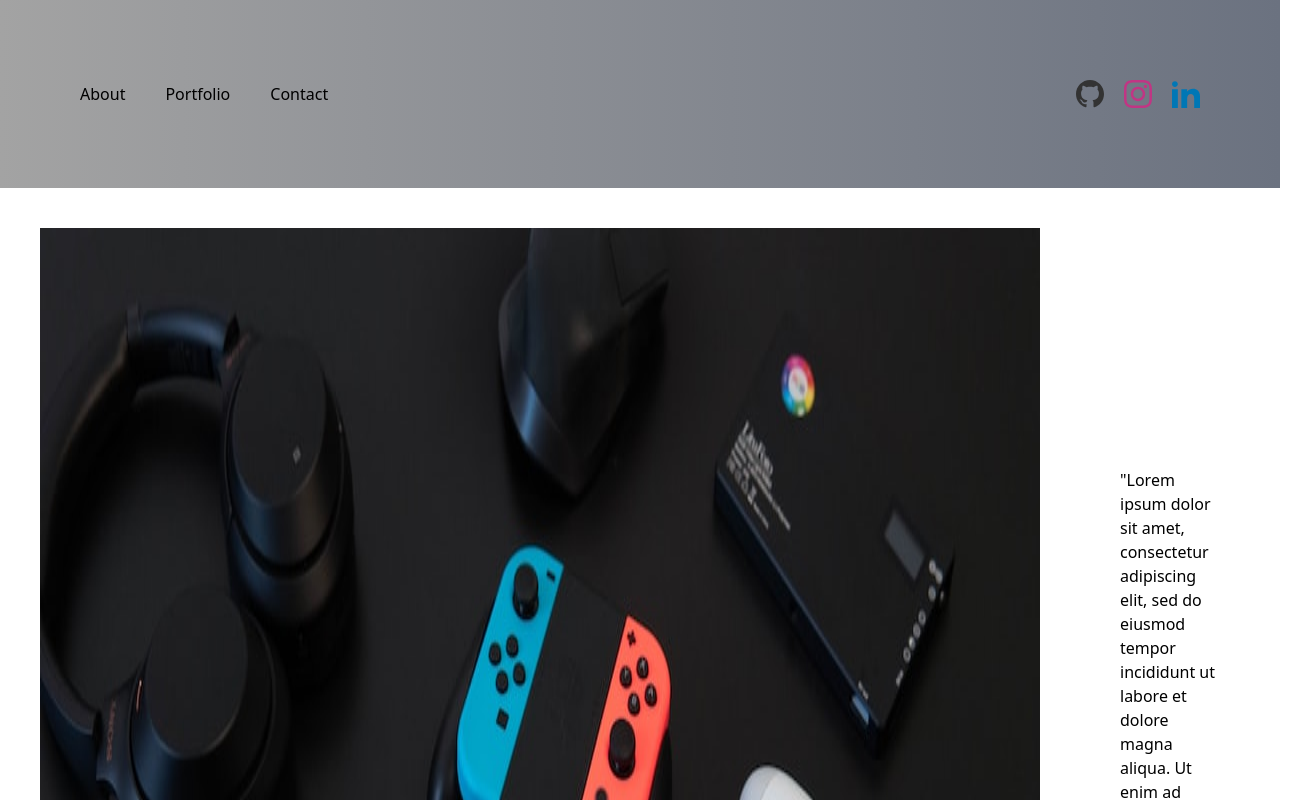
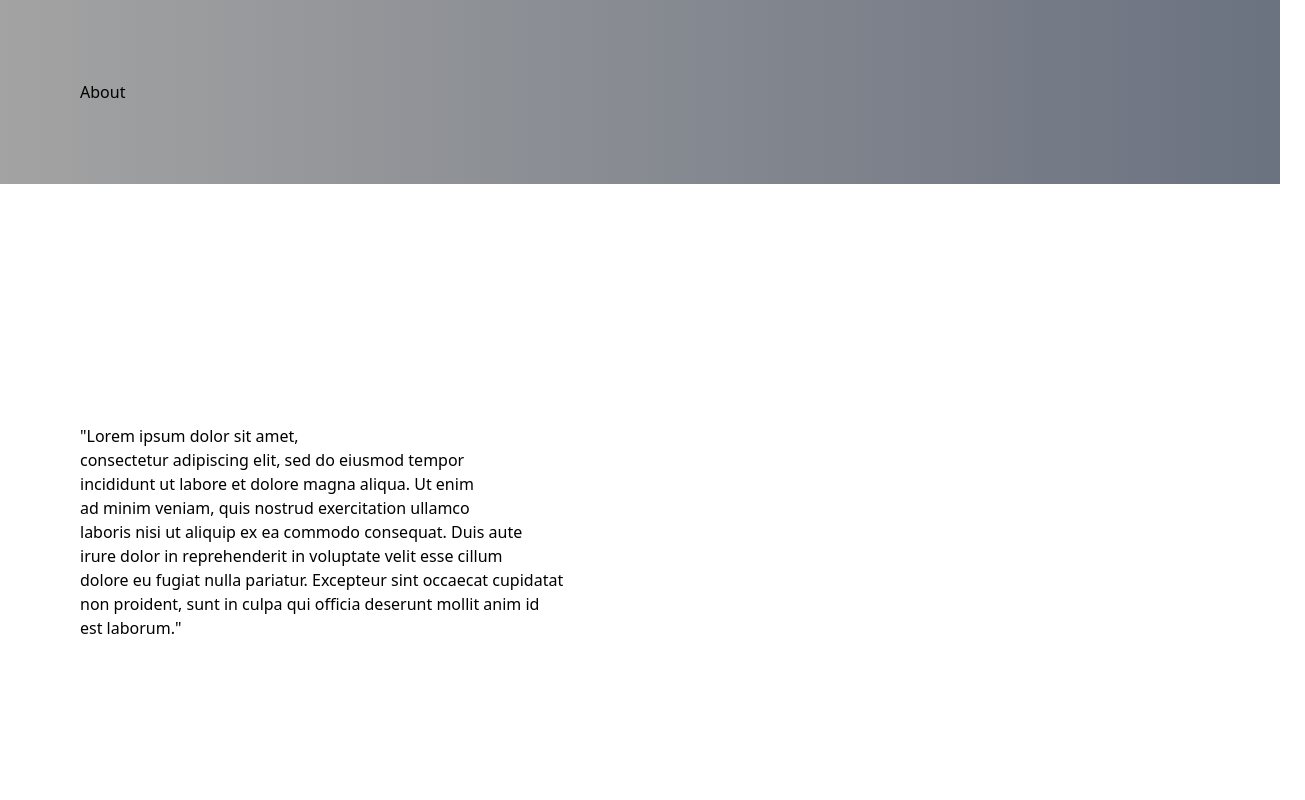
Before and after one commit to jedi24garcia/main-web-react, a React (Create React App) app: page /About in a window 1280 px wide. Shown: the top 800 px of the page, 1305 px wide, since content can reach past the window. Built offline with nearby package versions, Linux system fonts and the light colour scheme.

Commit message:
added about pages and modified app

```diff
--- a/package.json
+++ b/package.json
@@ -8,6 +8,7 @@
     "@testing-library/user-event": "^13.5.0",
     "react": "^18.2.0",
     "react-dom": "^18.2.0",
+    "react-router-dom": "^6.16.0",
     "react-scripts": "5.0.1",
     "web-vitals": "^2.1.4"
   },
--- /dev/null
+++ b/src/About.js
@@ -0,0 +1,27 @@
+import React from 'react';
+
+function About() {
+    return (
+        <div>
+            <header class="flex justify-between items-center p-20 bg-gradient-to-r from-neutral-400 to-gray-500">
+                <h1>About</h1>
+            </header>
+            <div class='item-body px-20 py-60'>
+                <p class='font-serif'>"Lorem ipsum dolor sit amet,<br />
+                    consectetur adipiscing elit, sed do eiusmod tempor<br />
+                    incididunt ut labore et dolore magna aliqua. Ut enim<br />
+                    ad minim veniam, quis nostrud exercitation ullamco<br />
+                    laboris nisi ut aliquip ex ea commodo consequat. Duis aute<br />
+                    irure dolor in reprehenderit in voluptate velit esse cillum<br />
+                    dolore eu fugiat nulla pariatur. Excepteur sint occaecat cupidatat<br />
+                    non proident, sunt in culpa qui officia deserunt mollit anim id<br />
+                    est laborum."
+                </p>
+            </div>
+            <footer class="flex justify-between items-center p-20 bg-gradient-to-r from-neutral-400 to-gray-500">
+            </footer>
+        </div>
+    );
+};
+
+export default About;
--- a/src/App.js
+++ b/src/App.js
@@ -1,10 +1,18 @@
 import React from 'react';
 import './App.css';
+import { BrowserRouter, Routes, Route } from 'react-router-dom';
+
 import Home from './Main';
+import About from './About';
 
 function App() {
   return (
-    <Home />
+    <BrowserRouter>
+      <Routes>
+        <Route path="" element={<Home />} />
+        <Route path="/About" element={<About />} />
+      </Routes>
+    </BrowserRouter>
   );
 }
 export default App;
--- /dev/null
+++ b/src/NextPage.js
@@ -0,0 +1,11 @@
+import { Link } from 'react-router-dom';
+
+function NextPage() {
+    return (
+        <nav>
+            <Link to="/About">About</Link>
+        </nav>
+    );
+};
+
+export default NextPage;
--- a/src/main.js
+++ b/src/main.js
@@ -1,4 +1,6 @@
 import React from 'react';
+import { Link } from 'react-router-dom';
+
 import consoleImage from './/images/consoles.jpg';
 
 function Home() {
@@ -7,7 +9,7 @@ function Home() {
       <header class="flex justify-between items-center p-20 bg-gradient-to-r from-neutral-400 to-gray-500">
         <nav class='flex items-center space-x-10'>
           <ul class='flex space-x-10 font-serif'>
-            <li class='hover:'>About</li>
+            <Link to="/About">About</Link>
             <li class='hover:'>Portfolio</li>
             <li class='hover:'>Contact</li>
           </ul>
@@ -66,6 +68,8 @@ function Home() {
           </p>
         </div>
       </div>
+      <footer class="flex justify-between items-center p-20 bg-gradient-to-r from-neutral-400 to-gray-500">
+      </footer>
     </div>
   );
 };
```
Also changed, not shown: 1 other file (tests, documents, lock files or other folders).
